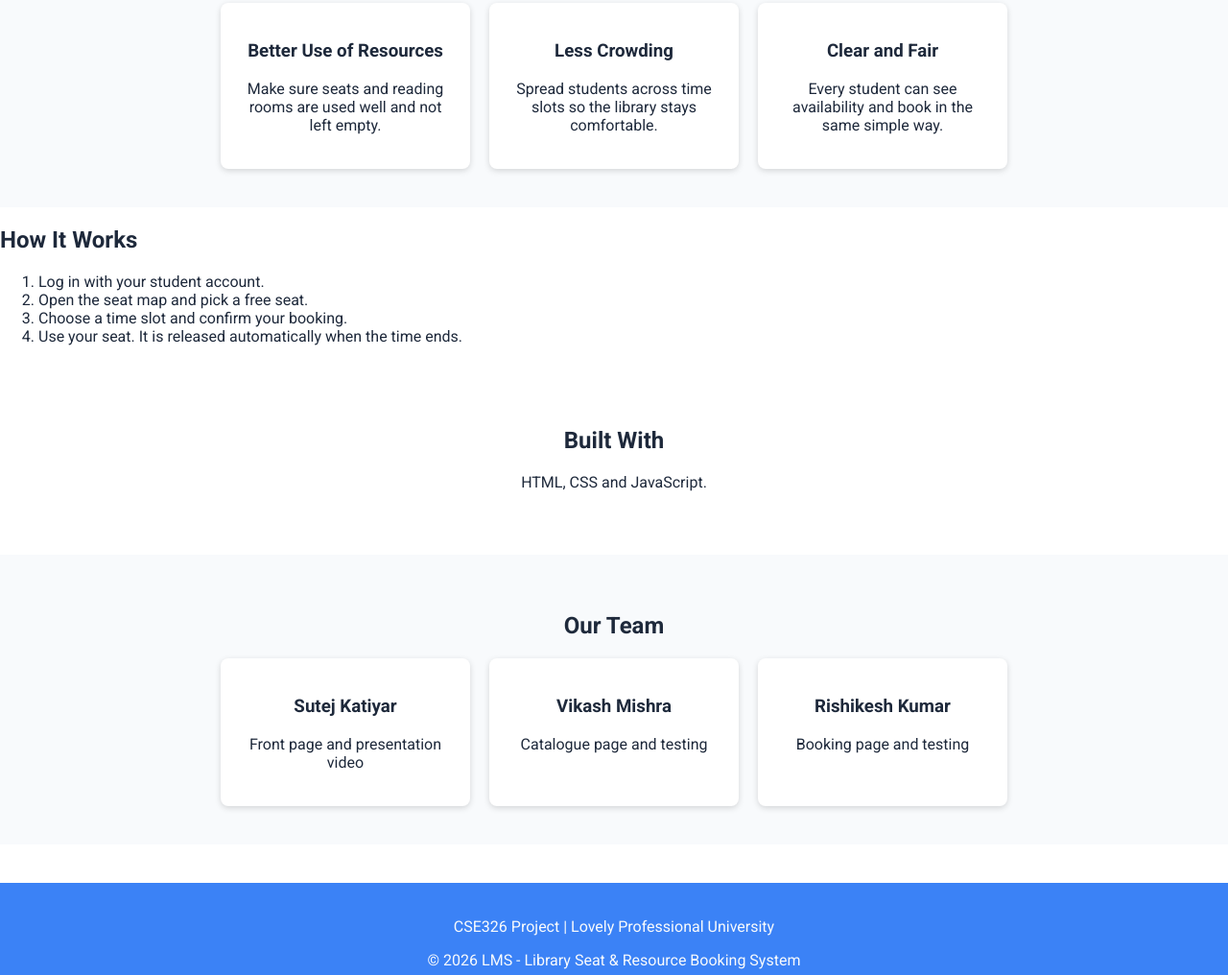
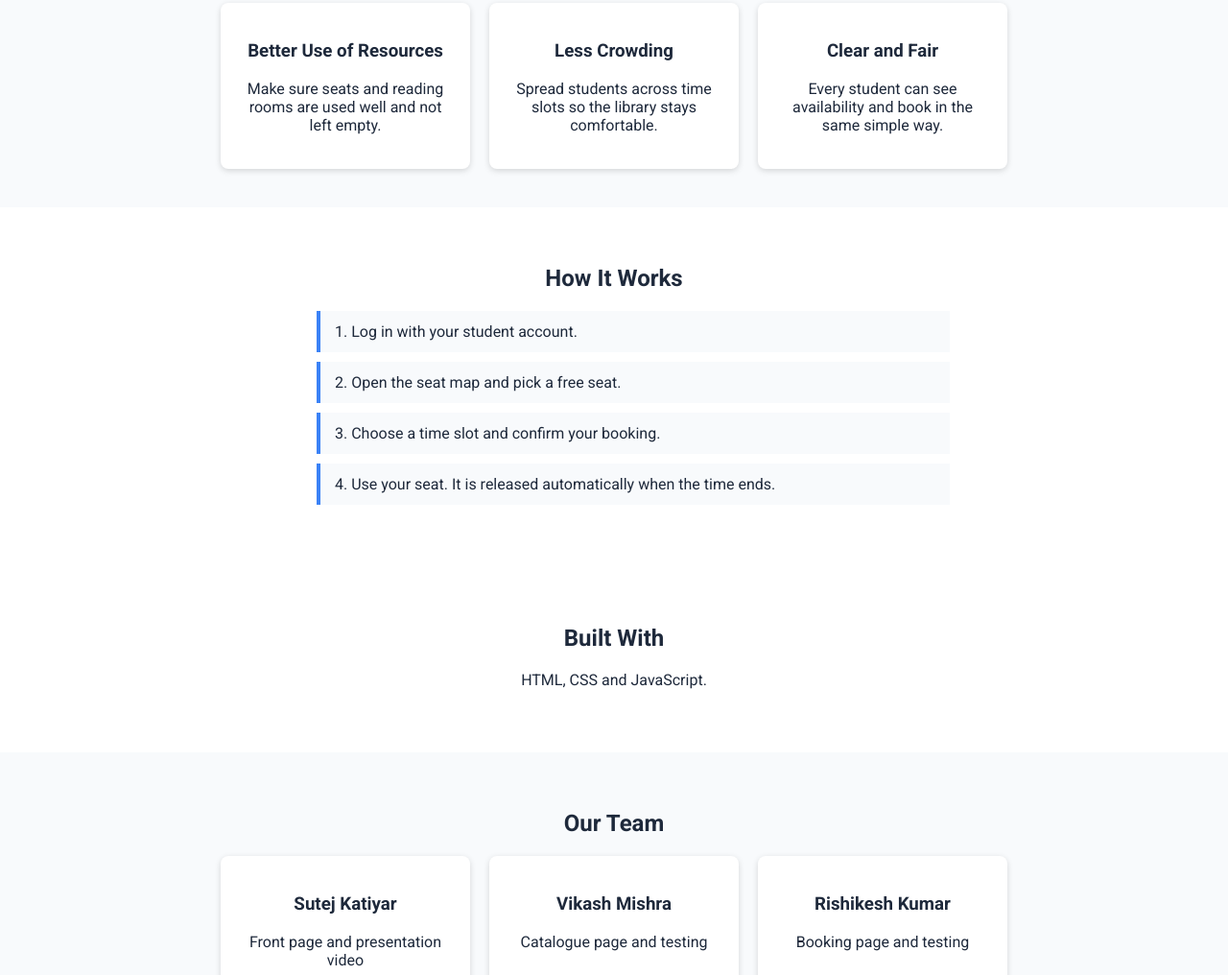
Before and after one commit to Sutej-Katiyar/Library-Management-System, a plain HTML site: page about.html in a window 1280 px wide. Shown: the part 703-1719 px from the top of the page at 96% size. Drawn offline with Linux system fonts and the light colour scheme; a web font is replaced by a local one.

Commit message:
Update styles.css

```diff
--- a/styles.css
+++ b/styles.css
@@ -166,3 +166,21 @@ footer {
     cursor: pointer;
     font-weight: bold;
 }
+
+.how {
+    max-width: 700px;
+    margin: 0 auto;
+    padding: 40px 20px;
+}
+
+.how h2 {
+    text-align: center;
+}
+
+.how li {
+    background-color: #F8FAFC;
+    border-left: 4px solid #3B82F6;
+    padding: 12px 15px;
+    margin-bottom: 10px;
+    list-style-position: inside;
+}
```
